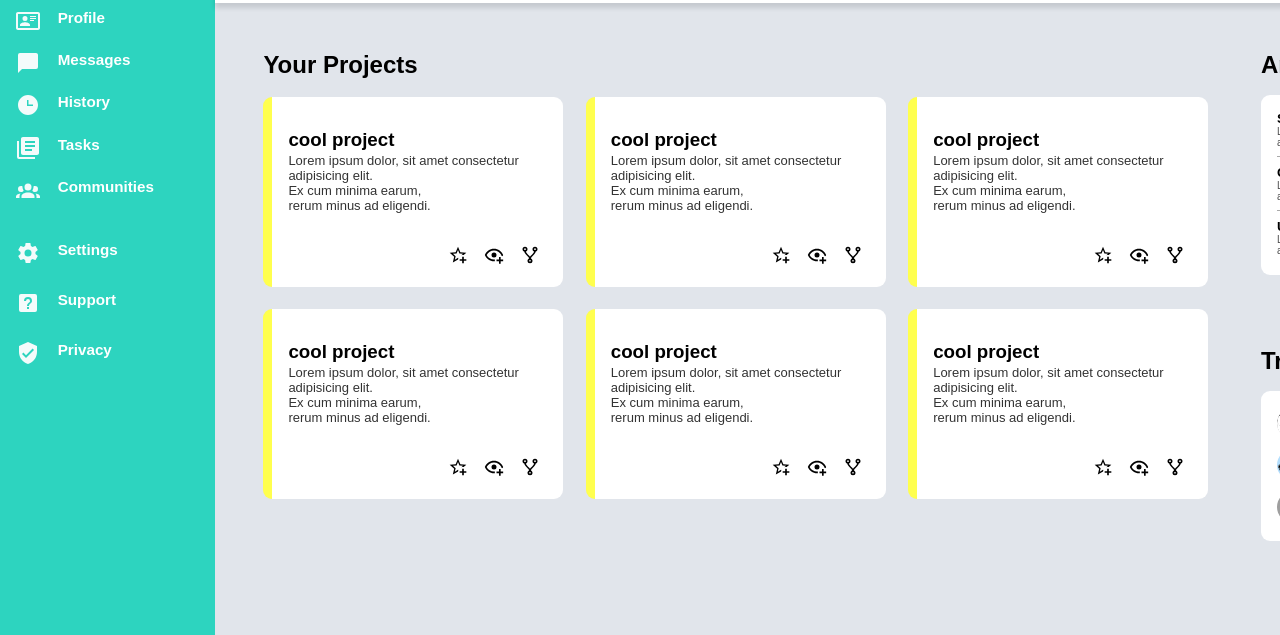
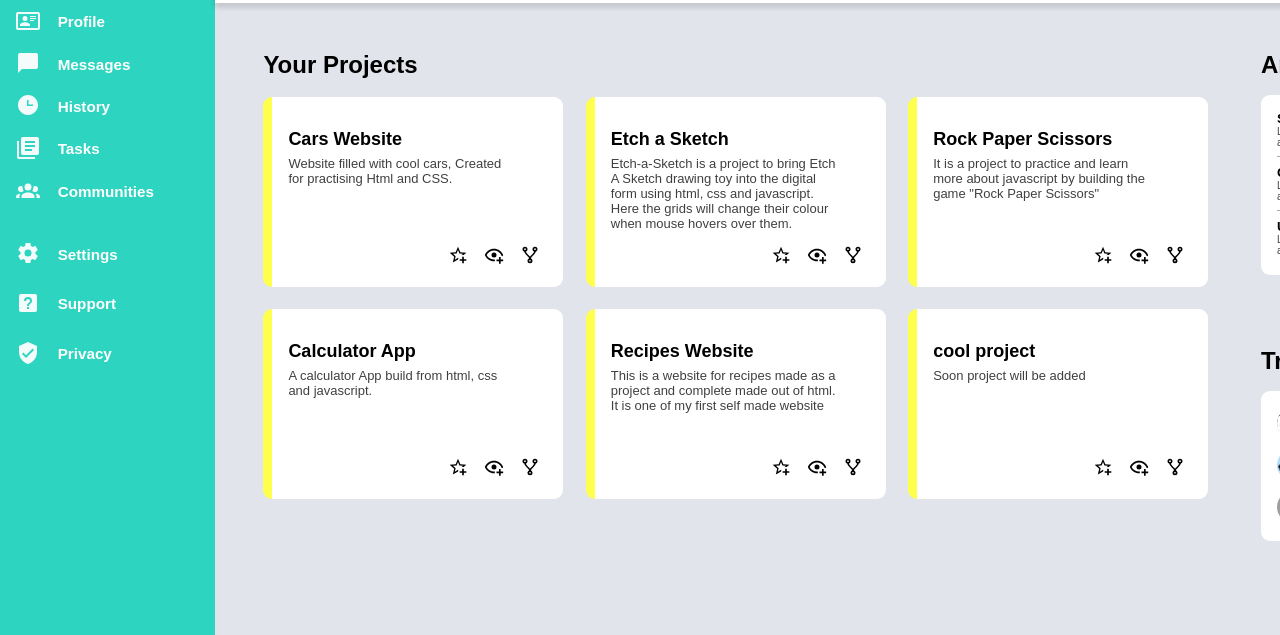
Before and after one commit to Susekh/Admin-Dashboard, a plain HTML site: page index.html in a window 1280 px wide. Shown: the part 165-800 px from the top of the page. Drawn offline with Linux system fonts and the light colour scheme; grey boxes are pictures that could not be loaded.

Commit message:
linked cards to real projects + minor alignment fixes

```diff
--- a/index.html
+++ b/index.html
@@ -83,13 +83,13 @@
                     <input type="text">
                     <img class="nav-style" style="width: 1.5em;" src="./icons/bell-ring.svg" alt="">
                     <div style=" margin-left: 30%;" class="image-cropper-top1">
-                        <img style="width: 2.3em;" src="./icons/peeking.svg" alt="">
+                        <img style="width: 2.3em; cursor: pointer;" src="./icons/peeking.svg" alt="">
                     </div>
-                    <h3 style="margin-top: 0.5em;">Subhranshu</h3>
+                    <h3 style="margin-top: 0.5em; cursor: pointer;">Subhranshu</h3>
                 </nav>
                 <nav class="navbar-b">
                     <div style="margin-left: 4em;" class="image-cropper-top2">
-                        <img style="width: 3.4em;" src="./icons/peeking.svg" alt="">
+                        <img style="width: 3.4em; cursor: pointer;" src="./icons/peeking.svg" alt="">
                     </div>
                     <div class="nav-details">
                         <h5>Hi there,</h5>
@@ -109,8 +109,8 @@
                     <div class="cards">
                         <div class="cards-projects">
                             <div class="cards-text">
-                                <h3>cool project</h3>
-                                <p class="project-text" style="margin-top: 2px;">Lorem ipsum dolor, sit amet consectetur adipisicing elit.<br> Ex cum minima earum,<br> rerum minus ad eligendi.</p>
+                                <a href="https://github.com/Susekh/cars-website">Cars Website</a>
+                                <p class="project-text">Website filled with cool cars, Created for practising Html and CSS.</p>
                             </div>
 
                             <div class="cards-icons">
@@ -118,12 +118,11 @@
                                 <img class="cards-opts" src="./icons/eye-plus-outline.svg" alt="">
                                 <img class="cards-opts" src="./icons/source-fork.svg" alt="">
                             </div>
-
                         </div>
                         <div class="cards-projects">
                             <div class="cards-text">
-                                <h3>cool project</h3>
-                                <p class="project-text" style="margin-top: 2px;">Lorem ipsum dolor, sit amet consectetur adipisicing elit.<br> Ex cum minima earum,<br> rerum minus ad eligendi.</p>
+                                <a href="https://github.com/Susekh/Etch-a-Sketch">Etch a Sketch</a>
+                                <p class="project-text">Etch-a-Sketch is a project to bring Etch A Sketch drawing toy into the digital form using html, css and javascript. Here the grids will change their colour when mouse hovers over them.</p>
                             </div>
 
                             <div class="cards-icons">
@@ -131,12 +130,11 @@
                                 <img class="cards-opts" src="./icons/eye-plus-outline.svg" alt="">
                                 <img class="cards-opts" src="./icons/source-fork.svg" alt="">
                             </div>
-
                         </div>
                         <div class="cards-projects">
                             <div class="cards-text">
-                                <h3>cool project</h3>
-                                <p class="project-text" style="margin-top: 2px;">Lorem ipsum dolor, sit amet consectetur adipisicing elit.<br> Ex cum minima earum,<br> rerum minus ad eligendi.</p>
+                                <a href="https://github.com/Susekh/rock-paper-scissors">Rock Paper Scissors</a>
+                                <p class="project-text">It is a project to practice and learn more about javascript by building the game "Rock Paper Scissors" </p>
                             </div>
 
                             <div class="cards-icons">
@@ -144,12 +142,11 @@
                                 <img class="cards-opts" src="./icons/eye-plus-outline.svg" alt="">
                                 <img class="cards-opts" src="./icons/source-fork.svg" alt="">
                             </div>
-
                         </div>
                         <div class="cards-projects">
                             <div class="cards-text">
-                                <h3>cool project</h3>
-                                <p class="project-text" class="project-text" style="margin-top: 2px;">Lorem ipsum dolor, sit amet consectetur adipisicing elit.<br> Ex cum minima earum,<br> rerum minus ad eligendi.</p>
+                                <a href="https://github.com/Susekh/calculator">Calculator App</a>
+                                <p class="project-text" class="project-text">A calculator App build from html, css and javascript.</p>
                             </div>
 
                             <div class="cards-icons">
@@ -157,12 +154,11 @@
                                 <img class="cards-opts" src="./icons/eye-plus-outline.svg" alt="">
                                 <img class="cards-opts" src="./icons/source-fork.svg" alt="">
                             </div>
-
                         </div>
                         <div class="cards-projects">
                             <div class="cards-text">
-                                <h3>cool project</h3>
-                                <p class="project-text" style="margin-top: 2px;">Lorem ipsum dolor, sit amet consectetur adipisicing elit.<br> Ex cum minima earum,<br> rerum minus ad eligendi.</p>
+                                <a href="https://github.com/Susekh/Recipes-website">Recipes Website</a>
+                                <p class="project-text">This is a website for recipes made as a project and complete made out of html. It is one of my first self made website</p>
                             </div>
 
                             <div class="cards-icons">
@@ -170,12 +166,11 @@
                                 <img class="cards-opts" src="./icons/eye-plus-outline.svg" alt="">
                                 <img class="cards-opts" src="./icons/source-fork.svg" alt="">
                             </div>
-
                         </div>
                         <div class="cards-projects">
                             <div class="cards-text">
-                                <h3>cool project</h3>
-                                <p class="project-text" style="margin-top: 2px;">Lorem ipsum dolor, sit amet consectetur adipisicing elit.<br> Ex cum minima earum,<br> rerum minus ad eligendi.</p>
+                                <a href="https://github.com/Susekh">cool project</a>
+                                <p class="project-text">Soon project will be added</p>
                             </div>
 
                             <div class="cards-icons">
@@ -183,7 +178,6 @@
                                 <img class="cards-opts" src="./icons/eye-plus-outline.svg" alt="">
                                 <img class="cards-opts" src="./icons/source-fork.svg" alt="">
                             </div>
-
                         </div>
                     </div>
                 </div>
@@ -224,8 +218,8 @@
                                     <img class="trend-pic" src="./icons/panda.svg" alt="">
                                 </div>
                                 <div>
-                                    <h3>@tegan</h3>
-                                    <p class="text-match">world peace builder</p>
+                                    <h3>@morgan</h3>
+                                    <p class="text-match">Life Changing App</p>
                                 </div>
                             </div>
                             <div class="trend-cards">
@@ -233,8 +227,8 @@
                                     <img style="width: 3em;" class="trend-pic" src="./icons/kobby-mendez-d0oYF8hm4GI-unsplash.jpg" alt="">
                                 </div>
                                 <div>
-                                    <h3>@tegan</h3>
-                                    <p class="text-match">world peace builder</p>
+                                    <h3>@alex</h3>
+                                    <p class="text-match">No Traffic Maker</p>
                                 </div>
                             </div>
                         </div>
--- a/style.css
+++ b/style.css
@@ -15,6 +15,7 @@
     display: grid;
     grid-template-columns: 1fr 6fr;
 }
+
 
 /*working on side bar*/
 .sidebar{
@@ -62,6 +63,7 @@
     font-family: 'Montserrat', sans-serif;
     width: 100px;
     font-size: small;
+    margin-top: 4.5px;
 }
 
 
@@ -94,13 +96,10 @@
     padding: 10px;
 }
 
-.project-text{
-    font-size: small;
-    opacity: 80%;
-}
 .nav-style {
     margin-top: 0.5em;
     margin-left: 90%;
+    cursor: pointer;
 }
 
 .navbar-b{
@@ -160,11 +159,28 @@
     background-color: white;
     width: 300px;
     height: 190px;
-    padding: 2em 1em 3em 1em;
+    padding: 2em 3em 3em 1em;
     border-radius: 9px;
     border-left: 9px solid rgba(255, 255, 0, 0.693);
 
 }
+
+.project-text{
+    font-size: small;
+    opacity: 75%;
+
+}
+
+.cards-text > a{
+    color: black;
+    font-size: large;
+    font-weight: bolder;
+    text-decoration: none;
+}
+.cards-text > p{
+    margin-top: 6px;
+}
+/*Announcement part*/
 
 .ancmts{
     display: grid;
@@ -192,6 +208,7 @@
     grid-template-columns: repeat(3,1fr);
     gap: 1em;
     margin: 1em 10em;
+    cursor: pointer;
 }
 
 .anmt-cards {
@@ -200,6 +217,9 @@
     gap: 0.5em;
     grid-template-rows: repeat(3,1fr);
 }
+.anmt-cards > div > h5 {
+    cursor: pointer;
+}
 
 .anmt-cnts{
     border-bottom: 1.8px solid rgba(0, 0, 0, 0.336);
@@ -207,8 +227,13 @@
 }
 .text-match{
     font-size: 10px;
-    opacity: 70%;
+    opacity: 75%;
 }
+
+
+/*Trending part*/
+
+
 .trend{
     margin-top: 1.6em;
 }
@@ -245,9 +270,11 @@
 .trend-cards{
     display: grid;
     grid-template-columns: 0.35fr 1fr;
+    cursor: pointer;
 }
 .trend-cards > div > h3 {
     font-size: 10px;
+    margin-bottom: 5px;
 }
 
 .trend-cards-container {
```
Also changed, not shown: 1 other file.
